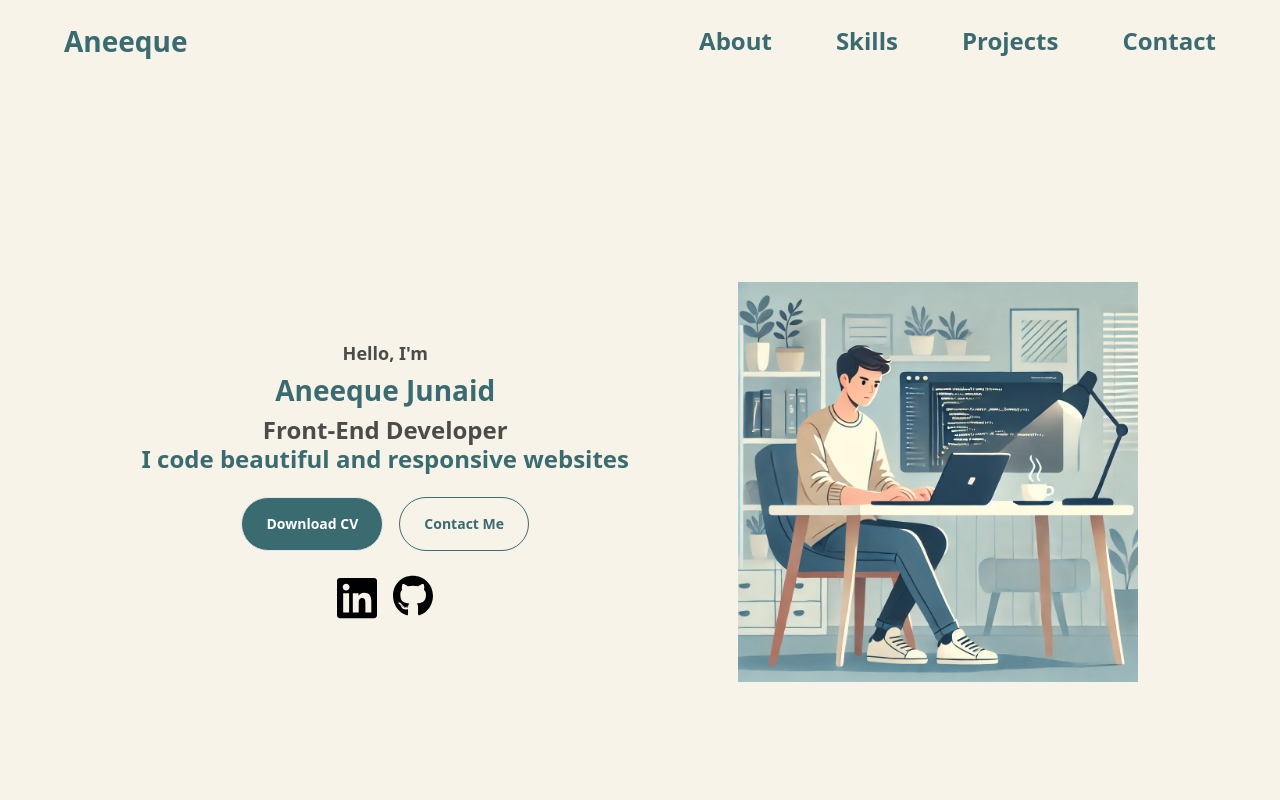
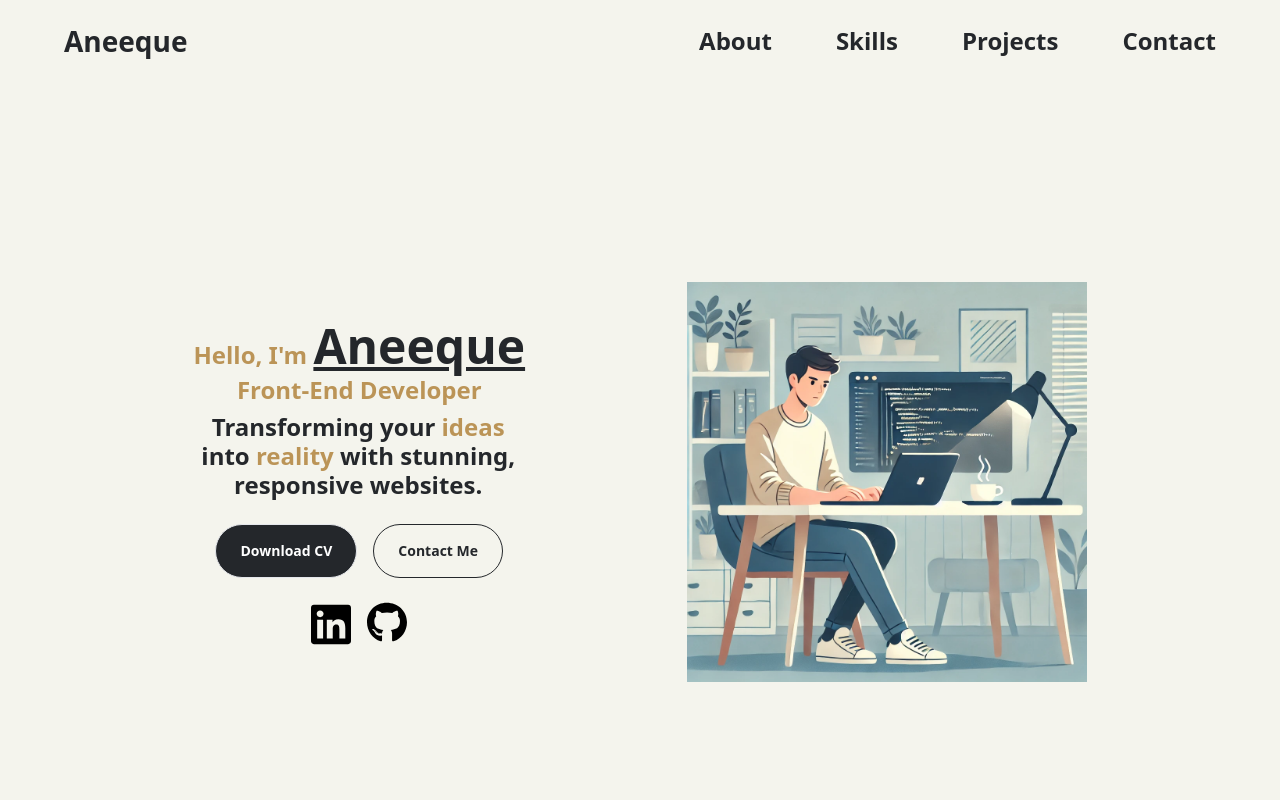
Before and after one commit to Aneeque-Junaid/portfolio, a React (Vite) app: page / in a window 1280 px wide. Shown: the top 800 px of the page. Built offline with nearby package versions, Linux system fonts and the light colour scheme; a web font is replaced by a local one.

Commit message:
Some more changes

```diff
--- a/src/sections/Hero.jsx
+++ b/src/sections/Hero.jsx
@@ -6,7 +6,7 @@
 import { Link } from 'react-scroll';
 
 const Hero = () => (
-  <section className='flex lg:flex-row flex-col-reverse items-center justify-center lg:justify-evenly gap-8 lg:h-screen w-full my-24 lg:my-0 px-4 lg:px-16'>
+  <section className='flex lg:flex-row flex-col-reverse items-center justify-center lg:justify-evenly gap-8 lg:h-screen w-full mb-24 lg:my-0 px-4 lg:px-16'>
 
     <motion.div
       initial={{ opacity: 0, y: -40 }}
@@ -14,10 +14,11 @@
       transition={{ duration: 0.6, ease: 'easeOut' }}
       className='text-center'
     >
-      <p className='text-lg text-secondary font-semibold mb-2 md:mb-0'>Hello, I'm</p>
-      <h1 className='text-2xl font-bold sm:text-3xl text-primary mb-2 md:mb-0 whitespace-nowrap'>Aneeque Junaid</h1>
-      <p className='text-xl font-bold text-secondary sm:text-2xl mb-2 md:mb-0'>Front-End Developer</p>
-      <p className='text-xl font-bold text-primary sm:text-2xl'>I code beautiful and responsive websites</p>
+      <h1 className='text-xl sm:text-2xl font-semibold text-secondary mb-2 md:mb-0'>Hello, I'm <span className='text-primary text-3xl font-bold sm:text-4xl underline'>Aneeque </span>
+      </h1>
+      <p className='text-xl font-bold text-secondary sm:text-2xl mb-2'>Front-End Developer</p>
+      <p className='text-xl font-bold text-primary sm:text-2xl w-[24ch] md:-[40ch]'>Transforming your <span className='text-secondary'>ideas </span> into <span className='text-secondary'>reality </span> with stunning, responsive websites.</p>
+
 
       <div className='mt-6 flex justify-center gap-4'>
         <button className='px-4 sm:px-6 py-4 border font-semibold rounded-full text-sm text-white bg-primary hover:bg-bgclr hover:text-primary hover:border-primary '>
--- a/src/sections/Nav.jsx
+++ b/src/sections/Nav.jsx
@@ -67,7 +67,7 @@
       {isOpen && (
         <div
           onClick={handleMenu}
-          className="absolute z-50 inset-0 bg-black top-0 left-0 w-full h-screen flex flex-col items-center justify-center font-semibold text-primary text-2xl"
+          className="absolute z-50 inset-0 bg-bgclr top-0 left-0 w-full h-screen flex flex-col items-center justify-center font-semibold text-primary text-2xl"
         >
           <img src={close} alt="closeIcon" width={30} height={30} className="absolute right-8 top-7" />
           <ul className="flex flex-col items-center gap-8 text-2xl">
--- a/src/sections/Skills.jsx
+++ b/src/sections/Skills.jsx
@@ -1,7 +1,7 @@
 import { skills } from "../index";
 
 const Skills = () => (
-  <section id="skills" className="bg-[#f7f3e9] py-8">
+  <section id="skills" className=" py-8">
     <h2 className="text-center text-3xl font-bold mb-4 text-primary underline ">My Skills</h2>
     <div className="flex flex-wrap justify-evenly">
       {skills.map((skill, index) => (
--- a/tailwind.config.js
+++ b/tailwind.config.js
@@ -22,9 +22,9 @@
         montserrat: ['Montserrat', 'sans-serif'],
       },
       colors: {
-        'primary': "#3A6B70",
-        'secondary': "#4B4B4B",
-        "bgclr": "#f7f3e9",
+        'primary': "#24272B",
+        'secondary': "#BB9457",
+        "bgclr": "#F4F4ED",
       },
       boxShadow: {
         '3xl': '0 10px 40px rgba(0, 0, 0, 0.1)'
```
Also changed, not shown: assets/icons/close.svg.
